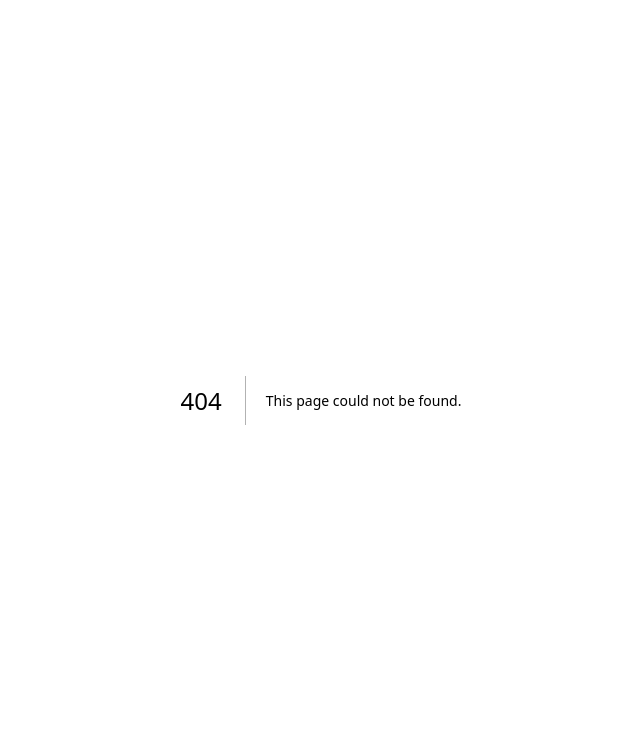
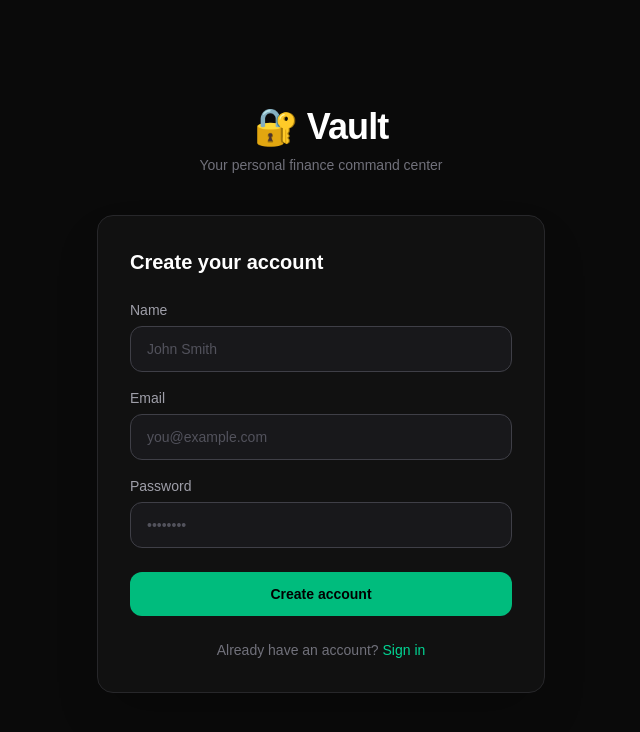
Before and after one commit to roopamdeep/vault, a Next.js app: page /register in a window 1280 px wide. Before the commit this address had no page. Shown: the top 732 px of the page, without its empty margins (319-959 px from the left). Built offline with nearby package versions, Linux system fonts and the light colour scheme.

Commit message:
feat: login and register pages with Zustand auth store

```diff
--- /dev/null
+++ b/app/(auth)/login/page.tsx
@@ -0,0 +1,105 @@
+"use client";
+
+import { useState } from "react";
+import axios from "axios";
+import { useRouter } from "next/navigation";
+import { useAuthStore } from "@/store/authStore";
+import Link from "next/link";
+
+export default function LoginPage() {
+  const [email, setEmail] = useState("");
+  const [password, setPassword] = useState("");
+  const [error, setError] = useState("");
+  const [loading, setLoading] = useState(false);
+  const { setUser } = useAuthStore();
+  const router = useRouter();
+
+  const handleLogin = async () => {
+    setLoading(true);
+    setError("");
+    try {
+      const res = await axios.post("/api/auth/login", { email, password });
+      setUser(res.data.user, res.data.accessToken);
+      router.push("/dashboard");
+    } catch (err: any) {
+      setError(err.response?.data?.error || "Something went wrong");
+    } finally {
+      setLoading(false);
+    }
+  };
+
+  return (
+    <div className="min-h-screen bg-[#0A0A0A] flex items-center justify-center px-4">
+      <div className="w-full max-w-md">
+        {/* Logo */}
+        <div className="text-center mb-10">
+          <h1 className="text-4xl font-bold text-white tracking-tight">
+            🔐 Vault
+          </h1>
+          <p className="text-zinc-500 mt-2 text-sm">
+            Your personal finance command center
+          </p>
+        </div>
+
+        {/* Card */}
+        <div className="bg-[#111111] border border-zinc-800 rounded-2xl p-8 shadow-2xl">
+          <h2 className="text-xl font-semibold text-white mb-6">
+            Welcome back
+          </h2>
+
+          {error && (
+            <div className="bg-red-500/10 border border-red-500/20 text-red-400 text-sm rounded-lg px-4 py-3 mb-6">
+              {error}
+            </div>
+          )}
+
+          <div className="space-y-4">
+            <div>
+              <label className="text-zinc-400 text-sm mb-1.5 block">
+                Email
+              </label>
+              <input
+                type="email"
+                value={email}
+                onChange={(e) => setEmail(e.target.value)}
+                placeholder="you@example.com"
+                className="w-full bg-zinc-900 border border-zinc-700 rounded-xl px-4 py-3 text-white placeholder-zinc-600 focus:outline-none focus:border-emerald-500 transition-colors text-sm"
+              />
+            </div>
+
+            <div>
+              <label className="text-zinc-400 text-sm mb-1.5 block">
+                Password
+              </label>
+              <input
+                type="password"
+                value={password}
+                onChange={(e) => setPassword(e.target.value)}
+                placeholder="••••••••"
+                className="w-full bg-zinc-900 border border-zinc-700 rounded-xl px-4 py-3 text-white placeholder-zinc-600 focus:outline-none focus:border-emerald-500 transition-colors text-sm"
+              />
+            </div>
+
+            <button
+              onClick={handleLogin}
+              disabled={loading}
+              className="w-full bg-emerald-500 hover:bg-emerald-400 disabled:opacity-50 text-black font-semibold rounded-xl py-3 transition-colors text-sm mt-2"
+            >
+              {loading ? "Signing in..." : "Sign in"}
+            </button>
+          </div>
+
+          <p className="text-zinc-500 text-sm text-center mt-6">
+            Don't have an account?{" "}
+            <Link
+              href="/register"
+              className="text-emerald-400 hover:text-emerald-300"
+            >
+              Create one
+            </Link>
+          </p>
+        </div>
+      </div>
+    </div>
+  );
+}
--- /dev/null
+++ b/app/(auth)/register/page.tsx
@@ -0,0 +1,112 @@
+"use client";
+
+import { useState } from "react";
+import axios from "axios";
+import { useRouter } from "next/navigation";
+import { useAuthStore } from "@/store/authStore";
+import Link from "next/link";
+
+export default function RegisterPage() {
+  const [name, setName] = useState("");
+  const [email, setEmail] = useState("");
+  const [password, setPassword] = useState("");
+  const [error, setError] = useState("");
+  const [loading, setLoading] = useState(false);
+  const { setUser } = useAuthStore();
+  const router = useRouter();
+
+  const handleRegister = async () => {
+    setLoading(true);
+    setError("");
+    try {
+      const res = await axios.post("/api/auth/register", {
+        name,
+        email,
+        password,
+      });
+      setUser(res.data.user, res.data.accessToken);
+      router.push("/dashboard");
+    } catch (err: any) {
+      setError(err.response?.data?.error || "Something went wrong");
+    } finally {
+      setLoading(false);
+    }
+  };
+
+  return (
+    <div className="min-h-screen bg-[#0A0A0A] flex items-center justify-center px-4">
+      <div className="w-full max-w-md">
+        <div className="text-center mb-10">
+          <h1 className="text-4xl font-bold text-white tracking-tight">
+            🔐 Vault
+          </h1>
+          <p className="text-zinc-500 mt-2 text-sm">
+            Your personal finance command center
+          </p>
+        </div>
+        <div className="bg-[#111111] border border-zinc-800 rounded-2xl p-8 shadow-2xl">
+          <h2 className="text-xl font-semibold text-white mb-6">
+            Create your account
+          </h2>
+          {error && (
+            <div className="bg-red-500/10 border border-red-500/20 text-red-400 text-sm rounded-lg px-4 py-3 mb-6">
+              {error}
+            </div>
+          )}
+          <div className="space-y-4">
+            <div>
+              <label className="text-zinc-400 text-sm mb-1.5 block">Name</label>
+              <input
+                type="text"
+                value={name}
+                onChange={(e) => setName(e.target.value)}
+                placeholder="John Smith"
+                className="w-full bg-zinc-900 border border-zinc-700 rounded-xl px-4 py-3 text-white placeholder-zinc-600 focus:outline-none focus:border-emerald-500 transition-colors text-sm"
+              />
+            </div>
+            <div>
+              <label className="text-zinc-400 text-sm mb-1.5 block">
+                Email
+              </label>
+              <input
+                type="email"
+                value={email}
+                onChange={(e) => setEmail(e.target.value)}
+                placeholder="you@example.com"
+                className="w-full bg-zinc-900 border border-zinc-700 rounded-xl px-4 py-3 text-white placeholder-zinc-600 focus:outline-none focus:border-emerald-500 transition-colors text-sm"
+              />
+            </div>
+            <div>
+              <label className="text-zinc-400 text-sm mb-1.5 block">
+                Password
+              </label>
+              <input
+                type="password"
+                value={password}
+                onChange={(e) => setPassword(e.target.value)}
+                placeholder="••••••••"
+                className="w-full bg-zinc-900 border border-zinc-700 rounded-xl px-4 py-3 text-white placeholder-zinc-600 focus:outline-none focus:border-emerald-500 transition-colors text-sm"
+              />
+            </div>
+            <button
+              onClick={handleRegister}
+              disabled={loading}
+              className="w-full bg-emerald-500 hover:bg-emerald-400 disabled:opacity-50 text-black font-semibold rounded-xl py-3 transition-colors text-sm mt-2"
+            >
+              {loading ? "Creating account..." : "Create account"}
+            </button>
+          </div>
+          <p className="text-zinc-500 text-sm text-center mt-6">
+            Already have an account?{" "}
+            <Link
+              href="/login"
+              className="text-emerald-400 hover:text-emerald-300"
+            >
+              Sign in
+            </Link>
+          </p>
+        </div>
+      </div>
+    </div>
+  );
+}
--- /dev/null
+++ b/app/dashboard/page.tsx
@@ -0,0 +1,7 @@
+export default function DashboardPage() {
+  return (
+    <div className="min-h-screen bg-[#0A0A0A] flex items-center justify-center">
+      <h1 className="text-white text-3xl font-bold">Welcome to Vault 🔐</h1>
+    </div>
+  );
+}
--- a/package.json
+++ b/package.json
@@ -10,13 +10,15 @@
   },
   "dependencies": {
     "@prisma/client": "^6.19.3",
+    "axios": "^1.18.1",
     "bcryptjs": "^3.0.3",
     "dotenv": "^17.4.2",
     "jsonwebtoken": "^9.0.3",
     "next": "16.2.0",
     "prisma": "^6.19.3",
     "react": "19.2.4",
-    "react-dom": "19.2.4"
+    "react-dom": "19.2.4",
+    "zustand": "^5.0.14"
   },
   "devDependencies": {
     "@tailwindcss/postcss": "^4",
--- /dev/null
+++ b/store/authStore.ts
@@ -0,0 +1,25 @@
+import { create } from "zustand";
+
+interface User {
+  id: string;
+  name: string;
+  email: string;
+}
+
+interface AuthState {
+  user: User | null;
+  accessToken: string | null;
+  isLoading: boolean;
+  setUser: (user: User, accessToken: string) => void;
+  logout: () => void;
+  setLoading: (loading: boolean) => void;
+}
+
+export const useAuthStore = create<AuthState>((set) => ({
+  user: null,
+  accessToken: null,
+  isLoading: false,
+  setUser: (user, accessToken) => set({ user, accessToken }),
+  logout: () => set({ user: null, accessToken: null }),
+  setLoading: (isLoading) => set({ isLoading }),
+}));
```
Also changed, not shown: 1 other file (tests, documents, lock files or other folders).
